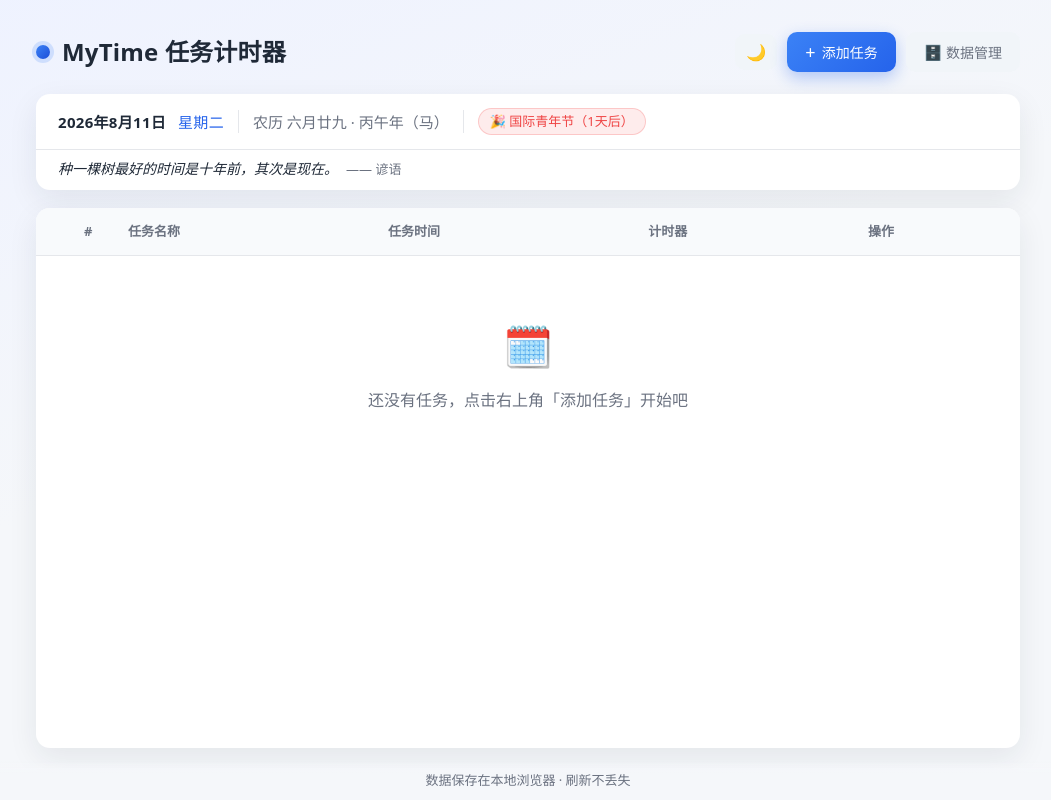
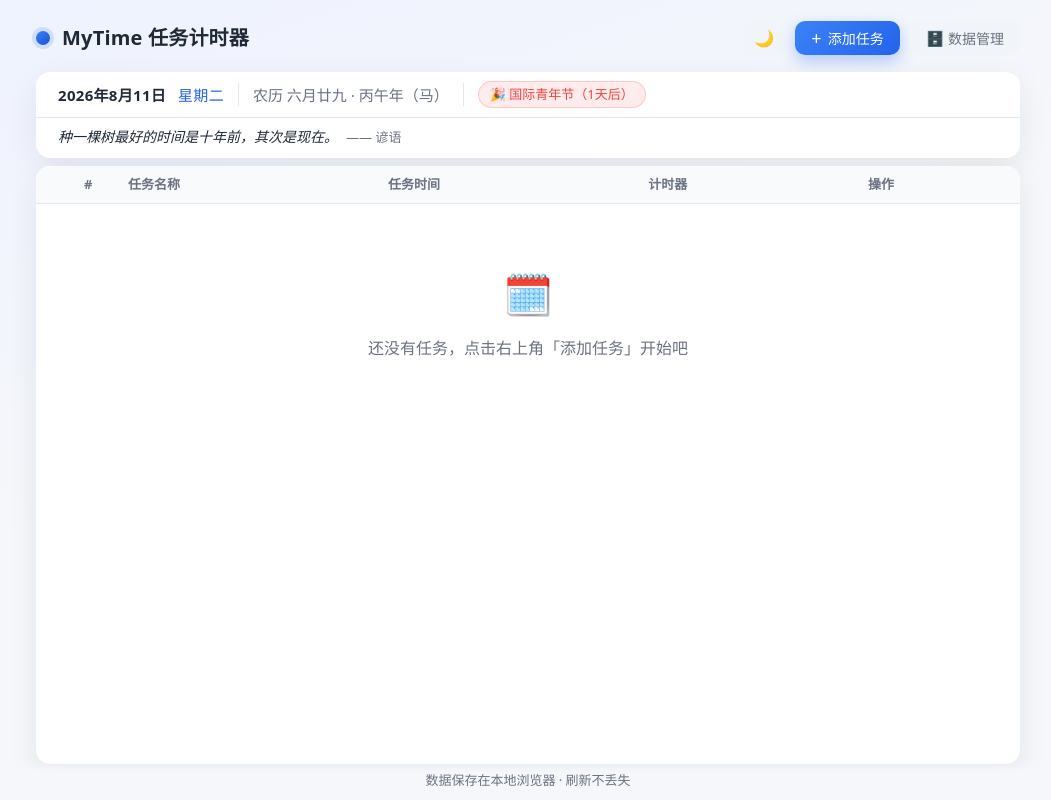
Before and after one commit to broykren666/MyTime, a plain HTML site: page public/index.html in a window 1280 px wide. Shown: the whole page, without its empty margins (112-1163 px from the left). Drawn offline with Linux system fonts and the light colour scheme; no server answers.

Commit message:
适当微调不同控件之间的间隙

```diff
--- a/public/styles.css
+++ b/public/styles.css
@@ -57,7 +57,7 @@ body {
 .app {
   max-width: 1024px;
   margin: 0 auto;
-  padding: 32px 20px 52px;
+  padding: 20px 20px 36px;
   height: 100%;
   display: flex;
   flex-direction: column;
@@ -68,7 +68,7 @@ body {
   display: flex;
   align-items: center;
   justify-content: space-between;
-  margin-bottom: 22px;
+  margin-bottom: 16px;
 }
 .brand { display: flex; align-items: center; gap: 12px; }
 .brand-dot {
@@ -76,14 +76,14 @@ body {
   background: linear-gradient(135deg, var(--primary), var(--primary-deep));
   box-shadow: 0 0 0 4px rgba(59, 130, 246, 0.18);
 }
-.topbar h1 { font-size: 24px; font-weight: 600; letter-spacing: 0.2px; }
+.topbar h1 { font-size: 20px; font-weight: 600; letter-spacing: 0.2px; }
 .top-actions { display: flex; align-items: center; gap: 10px; }
 
 /* ===== 按钮 ===== */
 .btn {
   border: none; cursor: pointer; font-family: inherit;
   font-size: 14px; font-weight: 500; border-radius: var(--radius-sm);
-  padding: 10px 18px; transition: transform .15s ease, box-shadow .2s ease, background .2s ease;
+  padding: 7px 16px; transition: transform .15s ease, box-shadow .2s ease, background .2s ease;
 }
 .btn-primary {
   background: linear-gradient(135deg, var(--primary), var(--primary-strong));
@@ -117,7 +117,7 @@ body {
   background: var(--surface);
   border-radius: var(--radius);
   box-shadow: var(--shadow);
-  margin-bottom: 18px;
+  margin-bottom: 8px;
   overflow: hidden;
 }
 
@@ -126,8 +126,8 @@ body {
   display: flex;
   align-items: center;
   flex-wrap: wrap;
-  gap: 10px 12px;
-  padding: 14px 22px;
+  gap: 8px 12px;
+  padding: 9px 22px;
 }
 .di-seg { display: inline-flex; align-items: center; gap: 6px; font-size: 15px; line-height: 1.2; }
 .di-solar { font-weight: 600; letter-spacing: 0.3px; }
@@ -225,7 +225,7 @@ body {
   position: sticky; top: 0; z-index: 2;
   text-align: left; font-size: 13px; font-weight: 600;
   color: var(--text-soft); background: #F8FAFC;
-  padding: 14px 16px; border-bottom: 1px solid var(--border);
+  padding: 9px 16px; border-bottom: 1px solid var(--border);
   white-space: nowrap;
 }
 .task-table tbody td {
```
